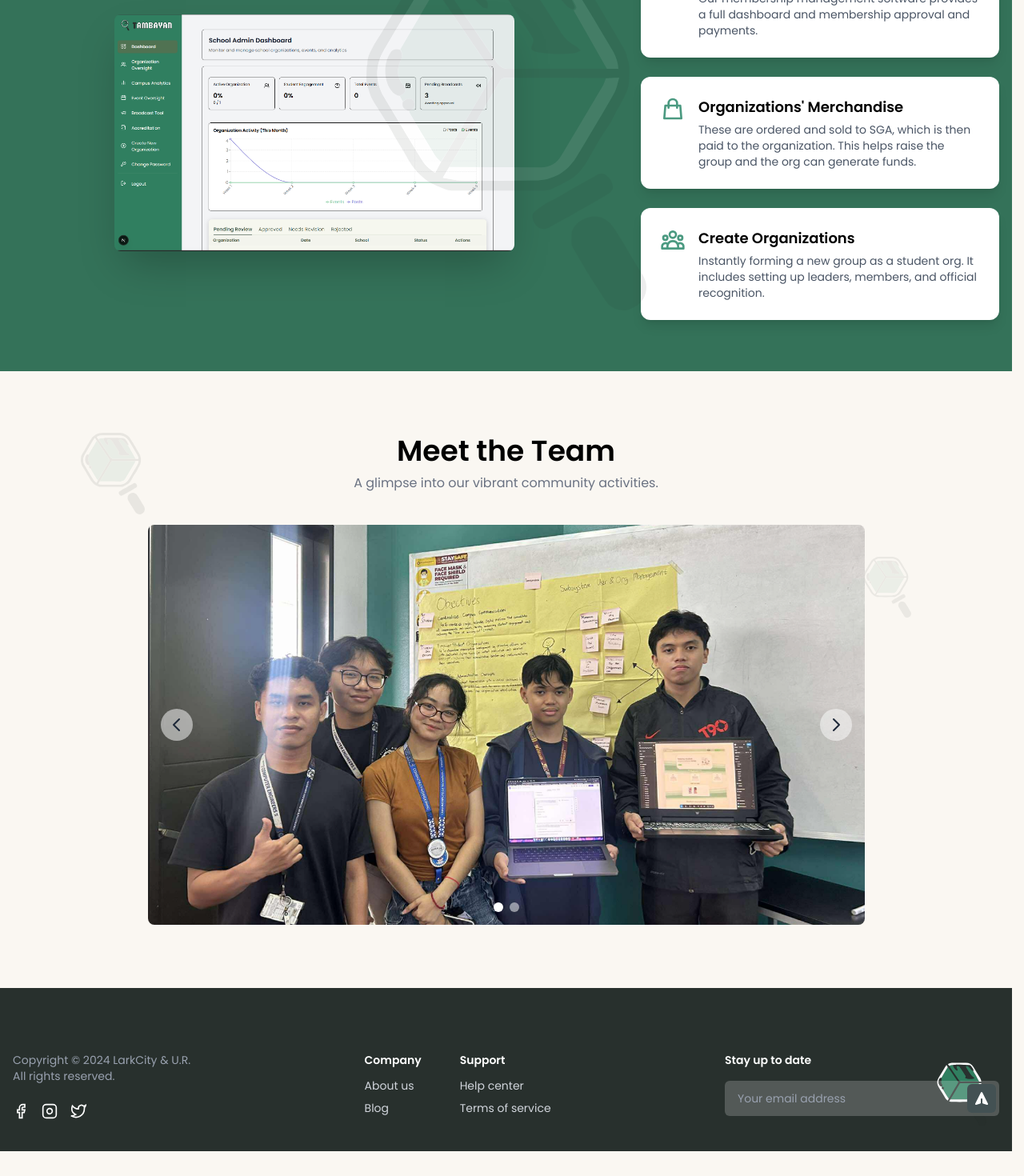
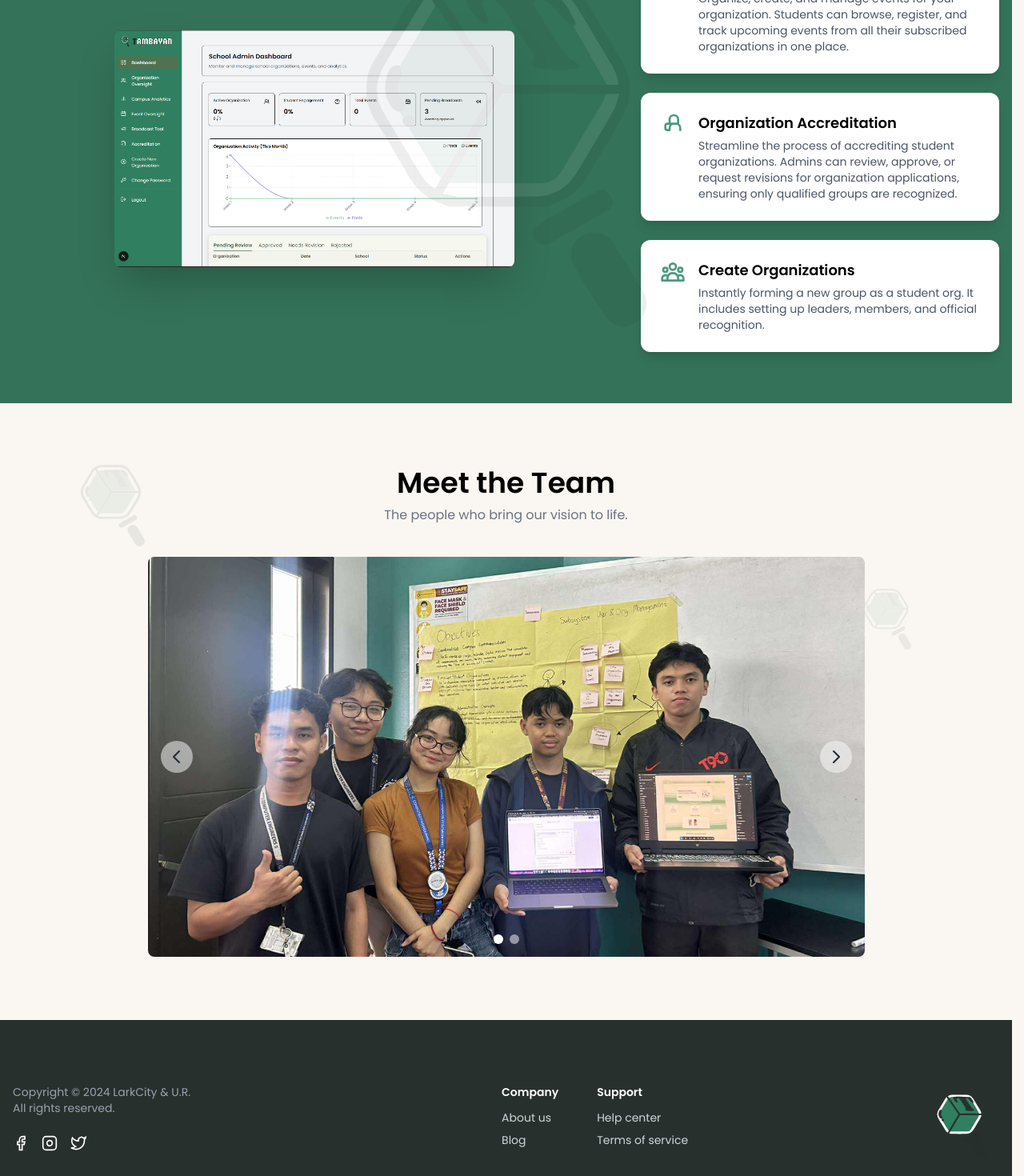
Before and after one commit to kemdav/Tambayan, a Next.js app: page /test/landing-test in a window 1280 px wide. Shown: the part 940-2410 px from the top of the page at 80% size. Before the commit the page ends 2379 px from the top, so only its background shows below. Built offline with nearby package versions, Linux system fonts and the light colour scheme; a web font is replaced by a local one.

Commit message:
landing page bai

```diff
--- a/src/app/components/ui/general/landing-page.tsx
+++ b/src/app/components/ui/general/landing-page.tsx
@@ -4,6 +4,7 @@ import React, { useState } from "react";
 import Image from "next/image";
 import { Button } from "@/app/components/ui/general/button";
 import { motion, AnimatePresence } from "framer-motion";
+import { useRouter } from "next/navigation";
 
 // --- Carousel Component ---
 const Carousel = () => {
@@ -112,6 +113,8 @@ const Carousel = () => {
 };
 
 export default function LandingPage() {
+  const router = useRouter();
+
   const sectionVariants = {
     hidden: { opacity: 0, y: 50 },
     visible: {
@@ -296,7 +299,11 @@ export default function LandingPage() {
             A platform connecting students & orgs in your school{" "}
           </p>
           <motion.div whileHover={{ scale: 1.05 }} whileTap={{ scale: 0.95 }}>
-            <Button variant="navigation" size="lg">
+            <Button
+              variant="navigation"
+              size="lg"
+              onClick={() => router.push("/login")}
+            >
               {" "}
               Register{" "}
             </Button>
@@ -377,7 +384,7 @@ export default function LandingPage() {
                   </svg>
                 ),
                 title: "Event Management",
-                desc: "Our membership management software provides a full dashboard and membership approval and payments.",
+                desc: "Organize, create, and manage events for your organization. Students can browse, register, and track upcoming events from all their subscribed organizations in one place.",
               },
               {
                 icon: (
@@ -392,12 +399,12 @@ export default function LandingPage() {
                     <path
                       strokeLinecap="round"
                       strokeLinejoin="round"
-                      d="M16 11V7a4 4 0 00-8 0v4M5 9h14l1 12H4L5 9z"
+                      d="M9 17v-2a4 4 0 014-4h2a4 4 0 014 4v2M9 17H7a2 2 0 01-2-2v-2a2 2 0 012-2h2m0 0V7a4 4 0 018 0v4m-8 0h8"
                     />
                   </svg>
                 ),
-                title: "Organizations' Merchandise",
-                desc: "These are ordered and sold to SGA, which is then paid to the organization. This helps raise the group and the org can generate funds.",
+                title: "Organization Accreditation",
+                desc: "Streamline the process of accrediting student organizations. Admins can review, approve, or request revisions for organization applications, ensuring only qualified groups are recognized.",
               },
               {
                 icon: (
@@ -515,7 +522,7 @@ export default function LandingPage() {
         <div className="max-w-7xl mx-auto px-4 text-center relative z-10">
           <h2 className="text-3xl md:text-4xl font-bold mb-2">Meet the Team</h2>
           <p className="text-gray-500 mb-10">
-            A glimpse into our vibrant community activities.
+            The people who bring our vision to life.
           </p>
           <Carousel />
         </div>
@@ -629,26 +636,7 @@ export default function LandingPage() {
             </div>
           </div>
 
-          <div className="flex flex-col gap-2 text-sm">
-            <div className="font-bold mb-2 text-white">Stay up to date</div>
-            <div className="flex gap-1 bg-white/20 p-1 rounded-md">
-              <input
-                type="email"
-                placeholder="Your email address"
-                className="bg-transparent rounded px-3 py-1.5 text-white placeholder-gray-400 focus:outline-none w-full"
-              />
-              <button className="bg-[#435153] hover:bg-white/20 text-white p-2 rounded-md font-semibold transition-colors flex-shrink-0">
-                <svg
-                  xmlns="http://www.w3.org/2000/svg"
-                  className="h-5 w-5"
-                  viewBox="0 0 20 20"
-                  fill="currentColor"
-                >
-                  <path d="M10.894 2.553a1 1 0 00-1.788 0l-7 14a1 1 0 001.169 1.409l5-1.429A1 1 0 009 15.571V11a1 1 0 112 0v4.571a1 1 0 00.725.962l5 1.428a1 1 0 001.17-1.408l-7-14z" />
-                </svg>
-              </button>
-            </div>
-          </div>
+          <div className="flex flex-col gap-2 text-sm"></div>
         </div>
       </motion.footer>
     </div>
--- a/src/app/page.tsx
+++ b/src/app/page.tsx
@@ -1,45 +1,5 @@
-"use client";
-import { Button } from "@/app/components/ui/general/button";
-import { useRouter, useSearchParams } from "next/navigation";
-import { useEffect } from "react";
+import LandingPage from "./components/ui/general/landing-page";
 
 export default function Home() {
-  const router = useRouter();
-  const searchParams = useSearchParams();
-
-  useEffect(() => {
-    const code = searchParams.get("code");
-    if (code) {
-      router.replace(`/reset-password?code=${encodeURIComponent(code)}`);
-    }
-  }, [searchParams, router]);
-
-  return (
-    <main>
-      <h1 className="text-5xl">Quick Links</h1>
-      <ul>
-        <Button
-          variant="link"
-          className="text-action-light-blue text-3xl"
-          onClick={() => router.push("/test/landing-test")}
-        >
-          Go to Landing Page
-        </Button>
-        <Button
-          variant="link"
-          className="text-action-light-blue text-3xl"
-          onClick={() => router.push("/login")}
-        >
-          Authentication Page
-        </Button>
-        <Button
-          variant="link"
-          className="text-action-light-blue text-3xl"
-          onClick={() => router.push("/admin/dashboard")}
-        >
-          Admin Dashboard
-        </Button>
-      </ul>
-    </main>
-  );
+  return <LandingPage />;
 }
```
